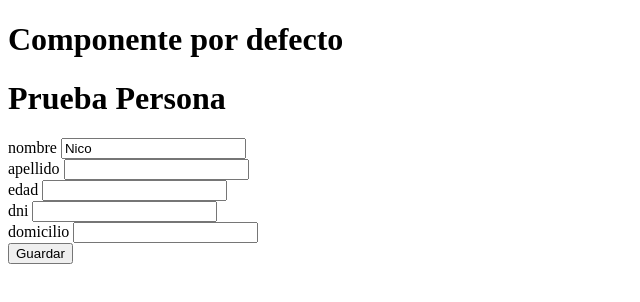
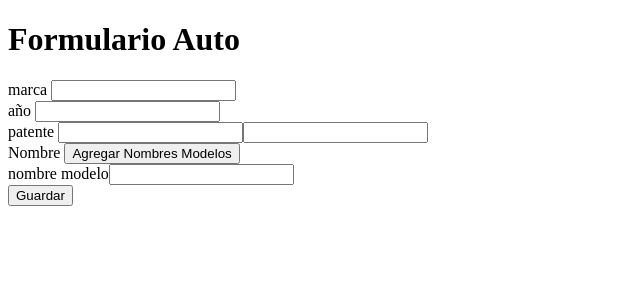
Before and after one commit to luisparadawagner-gmail-com/tp-monje, an Angular app: page / in a window 1280 px wide. Shown: the top 302 px of the page, without its empty margins (0-640 px from the left). Built offline with nearby package versions, Linux system fonts and the light colour scheme.

Commit message:
creacion componente auto, actividad 22/4

```diff
--- a/src/app/app.component.html
+++ b/src/app/app.component.html
@@ -1,5 +1,5 @@
-<h1>Componente por defecto</h1>
+<h1>Formulario Auto</h1>
 
-<app-persona-persona></app-persona-persona>
+<app-auto></app-auto>
 
 <router-outlet></router-outlet>
--- /dev/null
+++ b/src/app/formulario/autos/auto.component.html
@@ -0,0 +1,31 @@
+<form [formGroup]='autoForm' (ngSubmit)=submit()>
+    <label>marca
+        <input type="text" formControlName="marca">
+    </label>
+    <br>
+    <label>año
+        <input type="number" formControlName="añoModelo">
+    </label>
+    <br>
+    <div formGroupName='patente'>
+        patente
+        <input type="number" formControlName="numeros">
+        <input type="text" formControlName="letras">
+    </div>
+    <div formArrayName="nombres">
+        Nombre
+        <button (click)="agregarNombre()">Agregar Nombres Modelos</button>
+
+        <div *ngFor="let nombre of nombres.controls; let i = index">
+            <label>
+                nombre modelo<input type="text" [formControlName]="i">
+            </label>
+        </div>
+
+    </div>
+
+    <button type="submit">Guardar</button>
+
+
+
+    </form>
--- /dev/null
+++ b/src/app/formulario/autos/auto.component.ts
@@ -0,0 +1,36 @@
+import { Component } from '@angular/core';
+import  {  FormControl,  FormGroup, FormBuilder,Validators, FormArray  } from '@angular/forms';
+
+
+@Component({
+	selector: 'app-auto',
+	templateUrl: './auto.component.html'
+})
+
+export class AutoComponent{
+    constructor(private fb: FormBuilder){};
+
+	autoForm = this.fb.group({
+		marca: ['', Validators.required],
+		añoModelo: [''],
+		patente: this.fb.group({
+			numeros: [''],
+			letras: ['']
+        }),
+        nombres: this.fb.array([this.fb.control('')])
+    });
+    get nombres(){
+        return this.autoForm.get('nombres') as FormArray;
+    }
+
+    agregarNombre(){
+        this.nombres.push(this.fb.control(''));
+    }
+
+    submit(){
+        debugger;
+        this.autoForm.value();
+
+    }
+
+}
```
Also changed, not shown: src/app/app.module.ts (+2 -8 lines).
